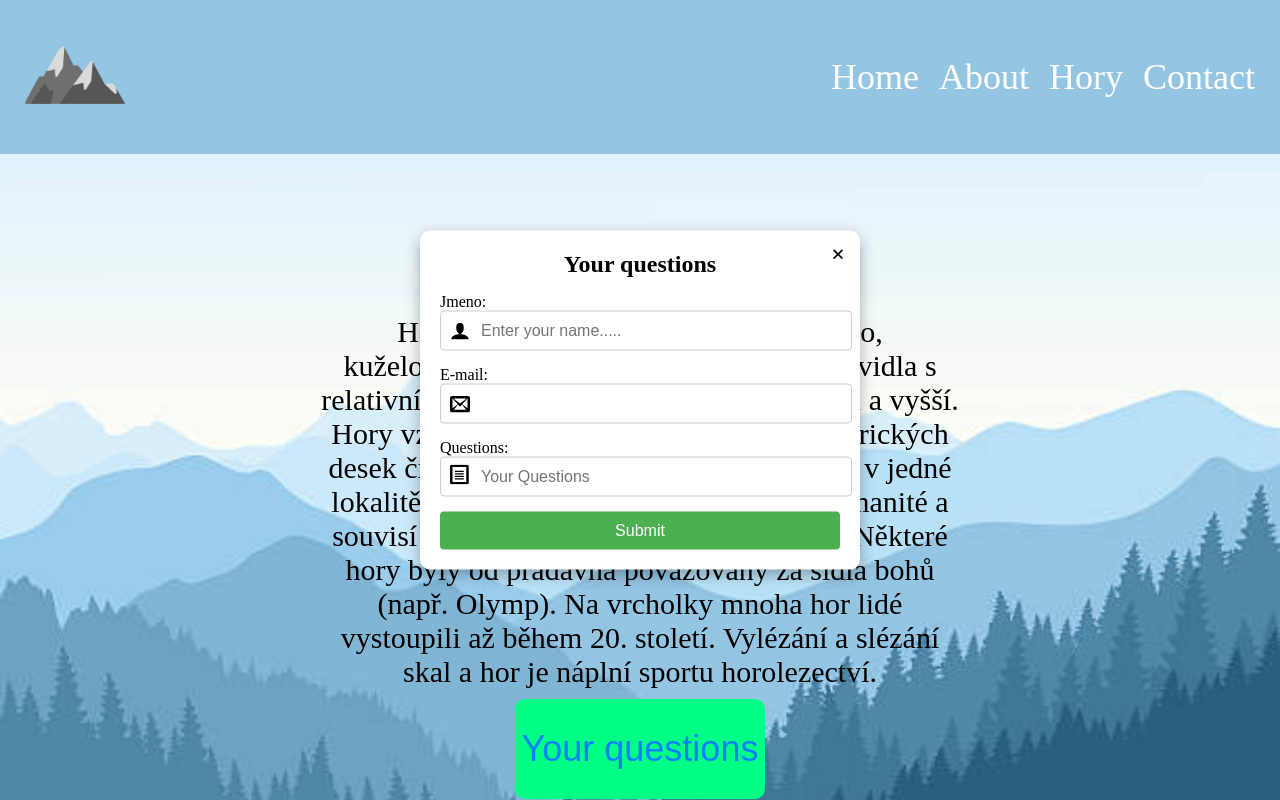
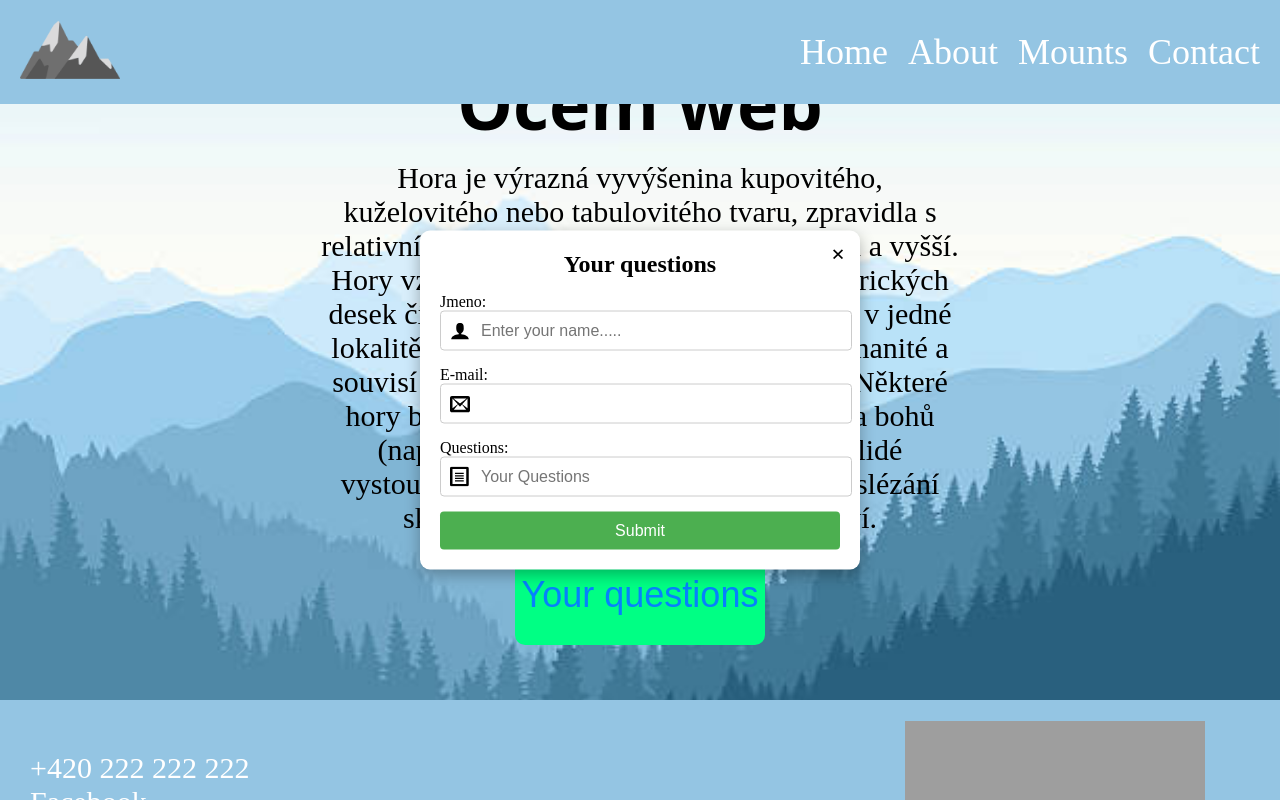
Before and after one commit to Bohangood/Project-Web, a plain HTML site: page index.html in a window 1280 px wide. Both pictures are taken after a click on the button "Your questions". Shown: the top 800 px of the page. Drawn offline with Linux system fonts and the light colour scheme; grey boxes are pictures that could not be loaded; a web font is replaced by a local one.

Commit message:
finally finally update

```diff
--- a/hory-style.css
+++ b/hory-style.css
@@ -3,27 +3,21 @@
     padding: 0;
   }
 
-  /* body{
-    display: flex;
-    flex-direction: column;
-
-  } */
   header {
     display: flex;
-    /* width: 100%; */
+
 
     align-items: center;
     background-color: rgb(148, 197, 227);
     color: white;
     padding: 25px;
-    position: sticky;
 
   }
 
   .Header-icon {
     width: 100px;
     height: 100px;
-    /* border-radius: 50%; */
+
   }
 
   nav {
--- a/index.html
+++ b/index.html
@@ -9,14 +9,14 @@
 <link rel="preconnect" href="https://fonts.gstatic.com" crossorigin>
 <link href="https://fonts.googleapis.com/css2?family=DynaPuff:wght@400..700&family=Edu+AU+VIC+WA+NT+Arrows:wght@600&display=swap" rel="stylesheet">
 </head>
-<body>
-  <header id="home">
+<body id="home">
+  <header >
     <a href="#home"><img class="Header-icon" src="mountain.png"/></a>
     <nav>
         <ul class="list">
             <li><a href="#home">Home</a></li>
             <li><a href="#About">About</a></li>
-            <li><a href="page-hory.html">Hory</a></li>
+            <li><a href="page-hory.html">Mounts</a></li>
             <li><a href="#contact">Contact</a></li>
         </ul>
     </nav>
@@ -37,7 +37,7 @@
     </div>
 
 </main>
-<!-- Modal -->
+
 <div id="modal" class="modal">
   <div class="modal-content">
   <span class="close">&#215</span>
@@ -71,7 +71,7 @@
       </div>
     </label>
     <label>
-      <div>
+      <div class="wrapper">
       Questions:
       <input type="Text" id="Text" placeholder="Your Questions"    required/>
       <svg class="icon-text">
@@ -89,7 +89,7 @@
 <iframe class="gmaps" src="https://www.google.com/maps/embed?pb=!1m18!1m12!1m3!1d2560.167443122823!2d14.429246076920228!3d50.08315181374152!2m3!1f0!2f0!3f0!3m2!1i1024!2i768!4f13.1!3m3!1m2!1s0x470b94937363f49b%3A0x66749cf4dcb3e64c!2sOpletalova%201418%2F23%2C%20110%2000%20Nov%C3%A9%20M%C4%9Bsto!5e0!3m2!1scs!2scz!4v1744732292049!5m2!1scs!2scz" width="300," height="200" ></iframe>
 </div>
     <ul class="odkazy" id="contact">
-      <li><a href="tel:+42057377">Zavolaji nam</a></li>
+      <li><a href="tel:+42057377">+420 222 222 222</a></li>
       <li><a href="https://www.facebook.com/">Facebook</a></li>
       <li><a href="https://www.instagram.com/">Instagram</a></li>
     </ul>
--- a/style.css
+++ b/style.css
@@ -6,19 +6,19 @@
 
 header {
   display: flex;
-
-
+  position: fixed;
+ width: 100%;
   align-items: center;
   background-color: rgb(148, 197, 227);
   color: white;
-  padding: 25px;
+
 
 }
 
 .Header-icon {
   width: 100px;
   height: 100px;
-
+ margin-left: 20px;
 }
 
 nav {
@@ -38,7 +38,7 @@ nav ul li a {
 
 }
 
-nav ul li:not(:last-child) {
+nav ul li {
     margin-right: 20px;
 }
 
@@ -52,6 +52,8 @@ nav ul li a:focus {
     flex-direction: column;
     cursor: pointer;
     margin-left: auto;
+
+    padding: 20px;
 }
 
 .hamburger span {
@@ -227,8 +229,8 @@ input {
   position: absolute;
   width: 20px;
   height: 20px;
-  top: 72%;
-  left: 30px;
+  top: 65%;
+  left: 10px;
   transform: translateY(-50%);
 
 }
@@ -325,7 +327,7 @@ a {
 }
 }
 
-/* 768px – планшети (portrait) */
+
 @media (max-width: 768px) {
   header {
     flex-direction: column;
@@ -382,7 +384,7 @@ a {
 
 
 
-/* 320px – мобільні телефони */
+
 @media (max-width: 320px) {
   .main_tema {
     font-size: 30px;
```
Also changed, not shown: page-hory.html (+5 -5 lines).
